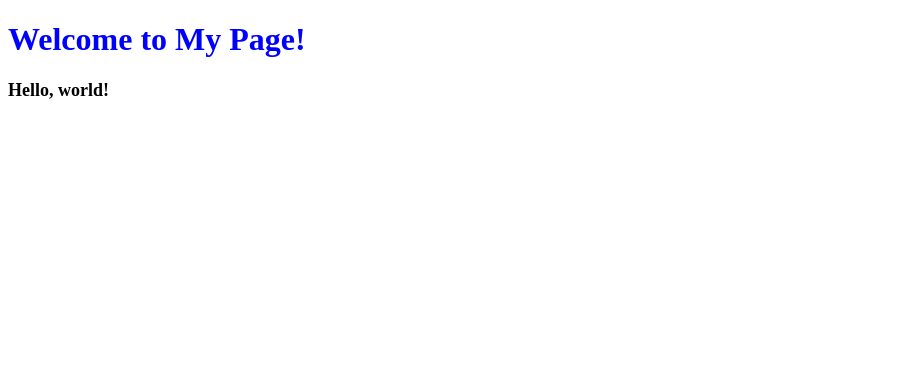
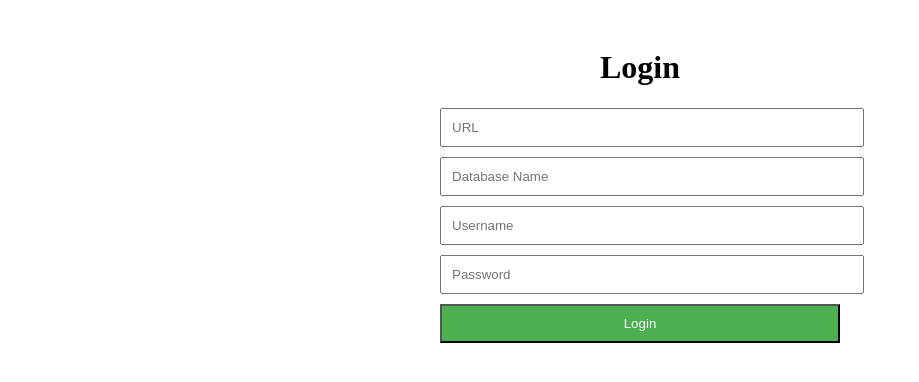
Before and after one commit to AjarHDK/consultantStockOdoo_website, a plain HTML site: page index.html in a window 1280 px wide. Shown: the whole page, without its empty margins (0-919 px from the left). Drawn offline with Linux system fonts and the light colour scheme.

Commit message:
second commit

```diff
--- a/index.html
+++ b/index.html
@@ -1,11 +1,21 @@
 <!DOCTYPE html>
 <html>
 <head>
-  <title>Greeting Page</title>
+  <title>Login</title>
   <link rel="stylesheet" type="text/css" href="styles.css">
 </head>
 <body>
-  <h1>Welcome to My Page!</h1>
-  <p>Hello, world!</p>
+  <div class="container">
+    <h1>Login</h1>
+    <form id="loginForm">
+      <input type="text" id="urlInput" placeholder="URL" required>
+      <input type="text" id="dbNameInput" placeholder="Database Name" required>
+      <input type="text" id="usernameInput" placeholder="Username" required>
+      <input type="password" id="passwordInput" placeholder="Password" required>
+      <button type="submit">Login</button>
+    </form>
+  </div>
+
+  <script src="script.js"></script>
 </body>
 </html>
--- a/styles.css
+++ b/styles.css
@@ -1,10 +1,23 @@
-/* styles.css */
+.container {
+  max-width: 400px;
+  margin: 0 auto;
+  padding: 20px;
+}
 
 h1 {
-    color: blue;
-  }
+  text-align: center;
+}
 
-  p {
-    font-size: 18px;
-    font-weight: bold;
-  }
+input[type="text"],
+input[type="password"],
+button {
+  display: block;
+  margin: 10px 0;
+  width: 100%;
+  padding: 10px;
+}
+
+button {
+  background-color: #4CAF50;
+  color: white;
+}
```
Also changed, not shown: home.html (added, +13 -0 lines), script.js (added).
